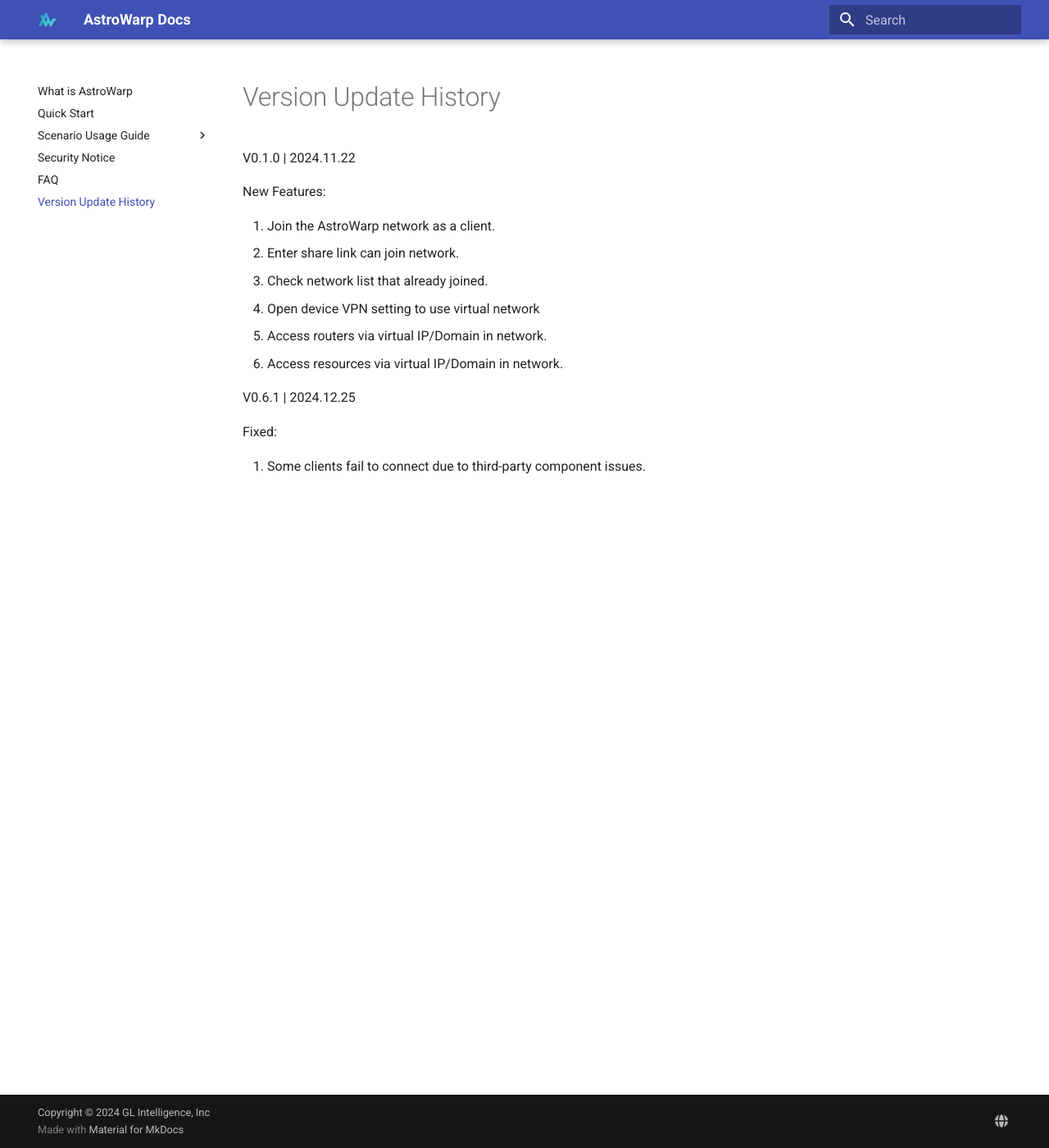
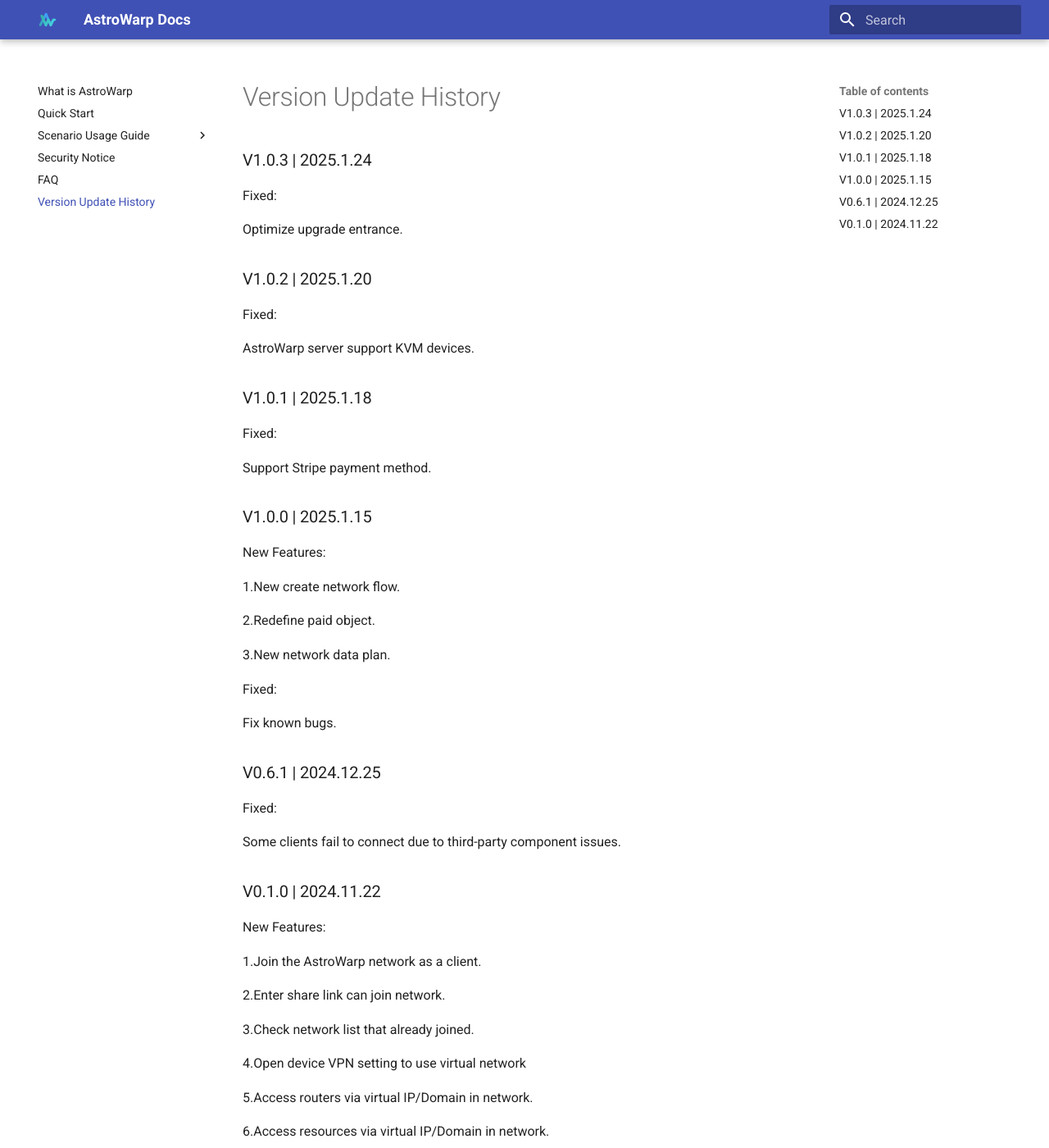
Before and after one commit to gl-inet/docs-astrowarp, an MkDocs documentation site: the page built from docs/version/index.md, in a window 1280 px wide and 1400 px high. Shown: the whole window at 82% size. Built offline with MkDocs 1.6.1 and Material for MkDocs 9.7.7, drawn with Linux system fonts in a browser that asks for light colours; comment, search, counter and statistics services are not loaded; the version menu is left out.

```diff
--- a/docs/version/index.md
+++ b/docs/version/index.md
@@ -1,16 +1,54 @@
-V0.1.0 | 2024.11.22
+
+### V1.0.3 | 2025.1.24
+
+Fixed:
+
+Optimize upgrade entrance.
+
+### V1.0.2 | 2025.1.20
+
+Fixed:
+
+AstroWarp server support KVM devices.
+
+### V1.0.1 | 2025.1.18
+
+Fixed:
+
+Support Stripe payment method.
+
+### V1.0.0 |  2025.1.15
 
 New Features:
 
-1. Join the AstroWarp network as a client.
-2. Enter share link can join network.
-3. Check network list that already joined.
-4. Open device VPN setting to use virtual network
-5. Access routers via virtual IP/Domain in network.
-6. Access resources via virtual IP/Domain in network.
+1.New create network flow.
 
-V0.6.1 | 2024.12.25
+2.Redefine paid object.
+
+3.New network data plan.
 
 Fixed:
 
-1. Some clients fail to connect due to third-party component issues.
+Fix known bugs.
+
+### V0.6.1 | 2024.12.25
+
+Fixed:
+
+Some clients fail to connect due to third-party component issues.
+
+### V0.1.0 | 2024.11.22
+
+New Features:
+
+1.Join the AstroWarp network as a client.
+
+2.Enter share link can join network.
+
+3.Check network list that already joined.
+
+4.Open device VPN setting to use virtual network
+
+5.Access routers via virtual IP/Domain in network.
+
+6.Access resources via virtual IP/Domain in network.
```
